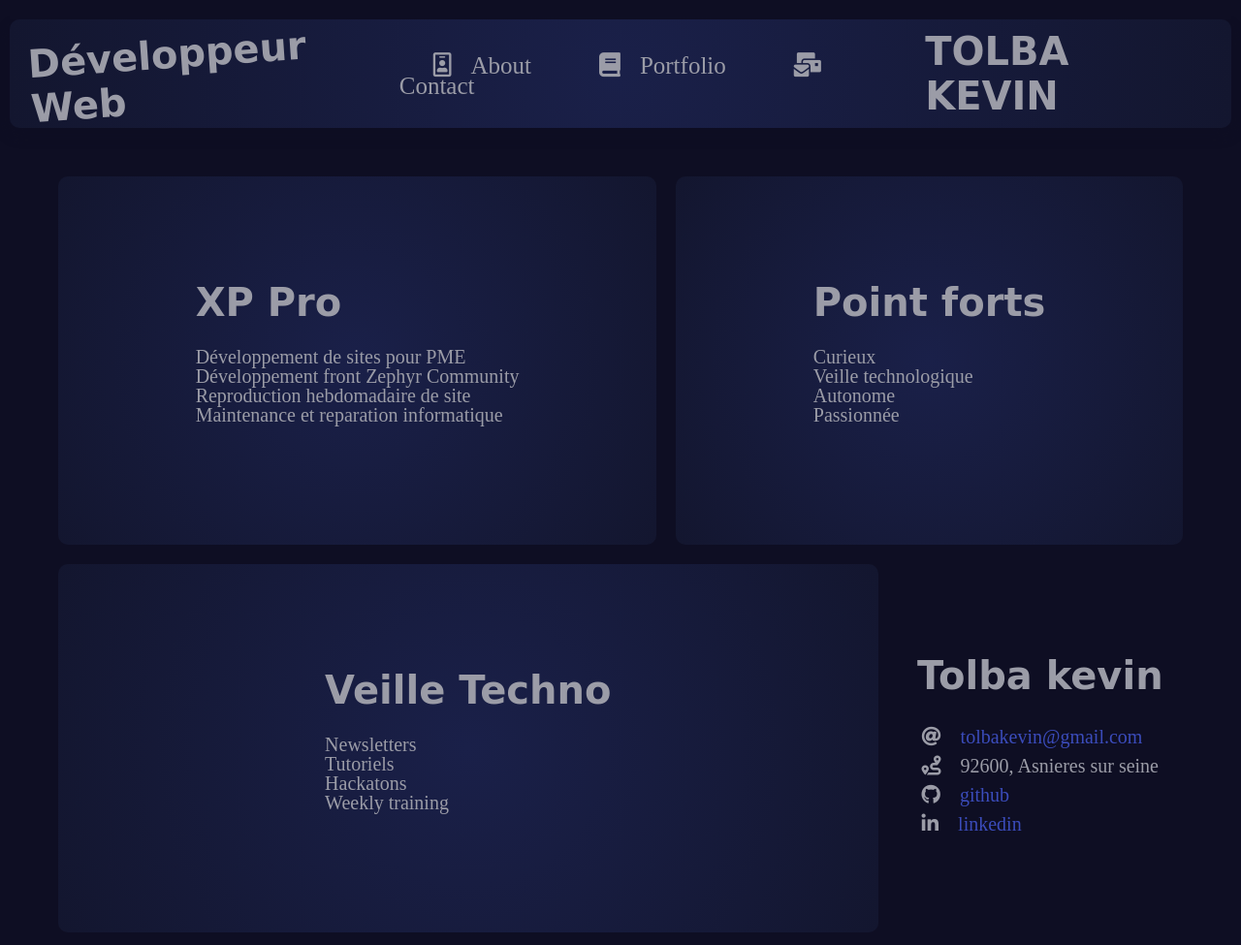
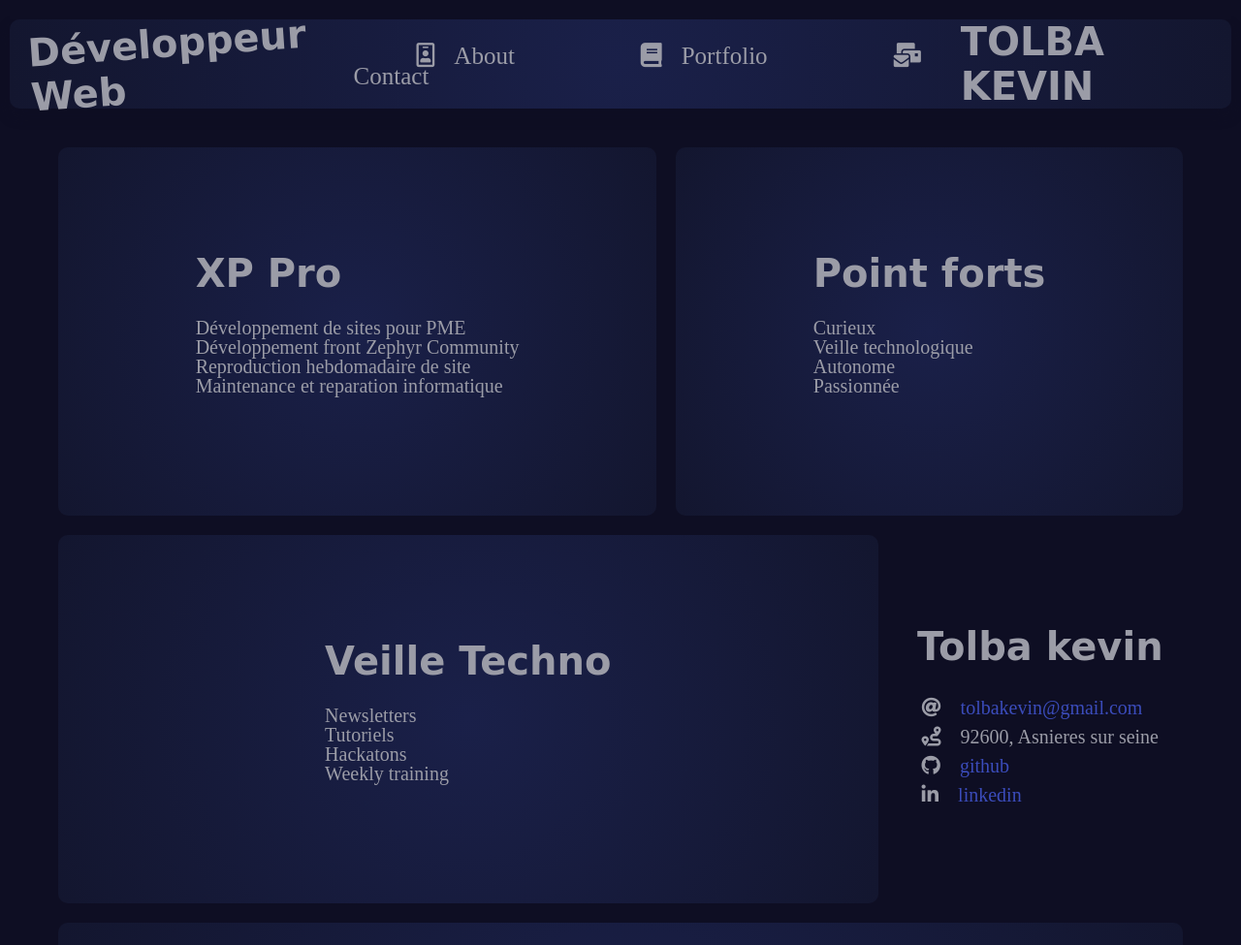
Before and after one commit to Mordral/tolbakevin.com, a website: page dist/index.html in a window 1280 px wide. Shown: the top 975 px of the page at 97% size. Drawn offline with nearby package versions, Linux system fonts and the light colour scheme; files that its build step writes are made by us from their sources; a web font is replaced by a local one.

Commit message:
first commit

```diff
--- a/src/scss/style.scss
+++ b/src/scss/style.scss
@@ -40,12 +40,19 @@ header {
   box-shadow: 0 8px 12px #0e0e23;
   border-radius: 10px;
   top: 2rem;
-  margin: 1rem 1rem 2rem 1rem;
-  padding: 1rem 2rem;
+  margin: 0 1rem;
+  padding: 0 2rem;
   left: 0;
   a {
     color: #9b9ca7;
     font-size: 2.5rem;
+    border-bottom: 3px solid transparent;
+    transition: 0.3s;
+    padding: 30px;
+    &:hover {
+      background: #11132c;
+      border-bottom: 3px solid #4255d4;
+    }
   }
   &:before {
     content: "";
@@ -56,6 +63,7 @@ header {
     left: 0;
     background-color: #0e0e23;
   }
+
   h1 {
     font-size: 4rem;
     transform: rotate(356deg);
```
